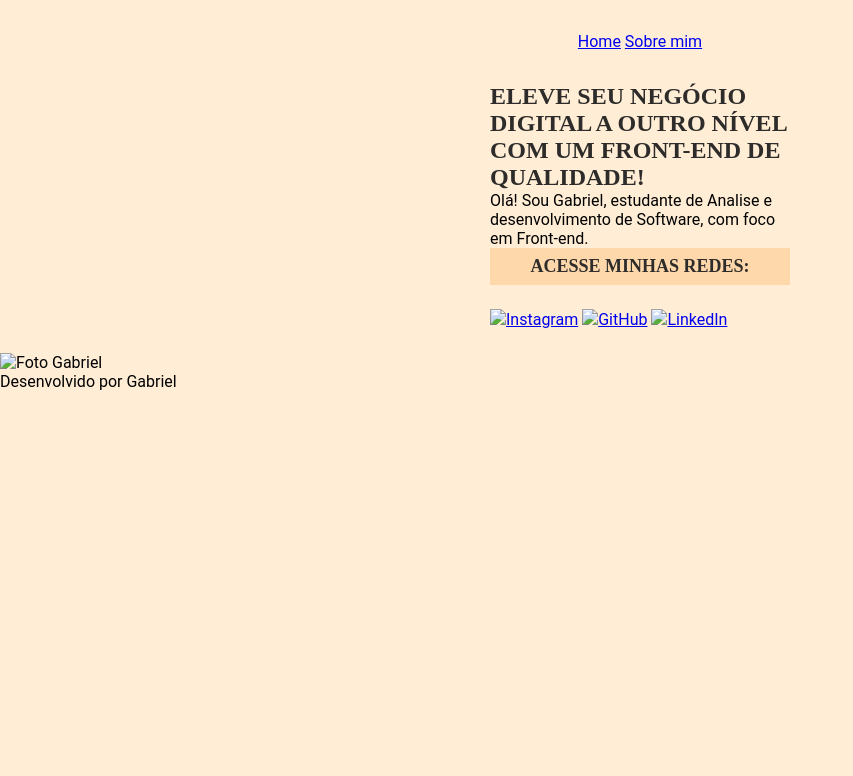
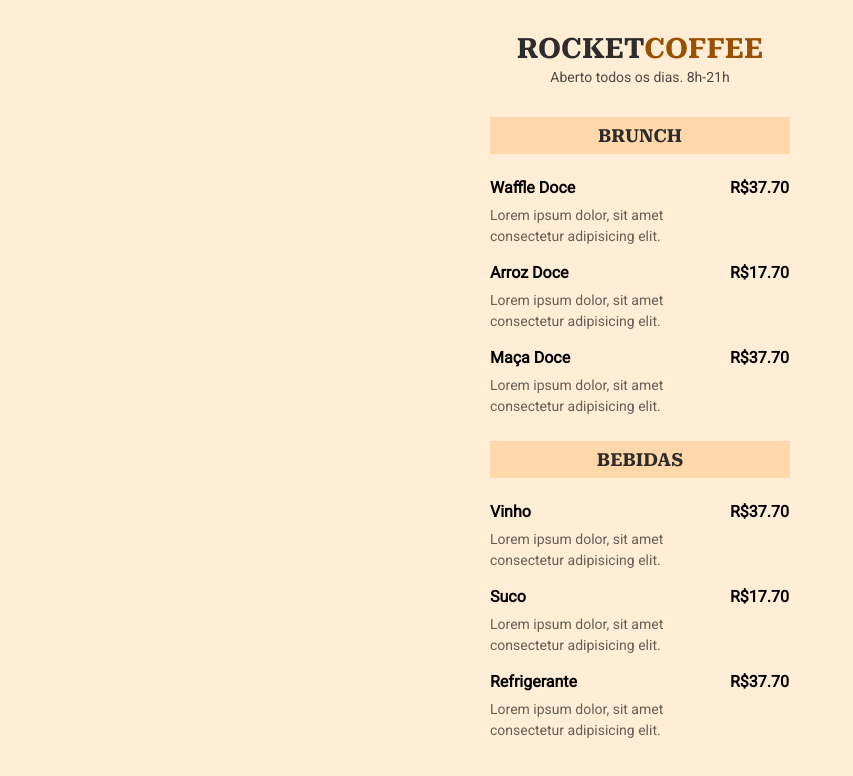
Before and after one commit to gbrsantossilva/maratona-explorer, a plain HTML site: page index.html in a window 1280 px wide. Shown: the whole page, without its empty margins (0-853 px from the left). Drawn offline with Linux system fonts and the light colour scheme; files that its build step writes are made by us from their sources.

Commit message:
Add files via upload

```diff
--- a/index.html
+++ b/index.html
@@ -1,43 +1,123 @@
 <!DOCTYPE html>
-    <html lang="pt">
+<html lang="pt-br">
   <head>
+    <link rel="preconnect" href="https://fonts.googleapis.com">
+    <link rel="preconnect" href="https://fonts.gstatic.com" crossorigin>
+    <link href="https://fonts.googleapis.com/css2?family=Roboto&family=Roboto+Serif:opsz,wght@8..144,700&display=swap" rel="stylesheet">
     <meta charset="UTF-8">
-        <meta http-equiv="X-UA-Compatible" content="IE=edge">
     <meta name="viewport" content="width=device-width, initial-scale=1.0">
-        <title>Portfolio</title>
-        <link rel="stylesheet" href="./styles/style.css">
+    <title>RocketCoffee</title>
+
+    <link rel="stylesheet" href="./style.css">
+
   </head>
+
   <body>
-            <header class="cabecalho">
-                <nav class="cabecalho__menu">
-                    <a class="cabecalho__menu__link" href="index.html">Home</a>
-                    <a class="cabecalho__menu__link" href="about.html">Sobre mim</a>
-                </nav>
+
+    <header>
+      <h1>Rocket<span>Coffee</span></h1>
+      <p>Aberto todos os dias. 8h-21h</p>
     </header>
 
-            <main class="apresentacao">
-                <section class="apresentacao__conteudo">
-                    <h1 class="apresentacao__conteudo__titulo">Eleve seu negócio digital a outro nível
-                    <strong class="titulo-destaque">com um Front-end de qualidade!</strong></h1>
+    <section>
+      <h2>Brunch</h2>
 
-                    <p class="apresentacao__conteudo__texto">Olá! Sou Gabriel, estudante de
-                    Analise e desenvolvimento de Software, com foco em Front-end.
+      <ul>
+        <li>
+          <div class="details">
+            <h3>Waffle Doce</h3>
+            <p class="description">
+              Lorem ipsum dolor, sit amet consectetur adipisicing elit.
             </p>
-
-                    <div class="apresentacao__links">
-                        <h2 class="apresentacao__links__subtitulo">Acesse minhas redes:</h2>
-                        <a class="apresentacao__links__botao" href="https://www.instagram.com/gabriel_ss18/"><img src="./assets/instagram.png">Instagram</a>
-                        <a class="apresentacao__links__botao" href="https://github.com/gbrsantossilva"><img src="./assets/github.png">GitHub</a>
-                        <a class="apresentacao__links__botao" href="https://www.linkedin.com/in/gabriel-dos-santos-silva-230573233/"><img src="./assets/linkedin.png">LinkedIn</a>
           </div>
 
+          <strong class="price">
+            R$37.70
+          </strong>
+
+        </li>
+
+        <li>
+          <div class="details">
+            <h3>Arroz Doce</h3>
+            <p class="description">
+              Lorem ipsum dolor, sit amet consectetur adipisicing elit.
+            </p>
+          </div>
+
+          <strong class="price">
+            R$17.70
+          </strong>
+
+        </li>
+
+        <li>
+          <div class="details">
+            <h3>Maça Doce</h3>
+            <p class="description">
+              Lorem ipsum dolor, sit amet consectetur adipisicing elit.
+            </p>
+          </div>
+
+          <strong class="price">
+            R$37.70
+          </strong>
+
+        </li>
+
+      </ul>
+
     </section>
-                <img class="apresentacao__foto" src="./assets/Gabriel.jfif"alt="Foto Gabriel">
-            </main>
 
-            <footer class="rodape">
-                <p>Desenvolvido por Gabriel</p>
-            </footer>
+    <section>
+      <h2>Bebidas</h2>
+
+      <ul>
+        <li>
+          <div class="details">
+            <h3>Vinho</h3>
+            <p class="description">
+              Lorem ipsum dolor, sit amet consectetur adipisicing elit.
+            </p>
+          </div>
+
+          <strong class="price">
+            R$37.70
+          </strong>
+
+        </li>
+
+        <li>
+          <div class="details">
+            <h3>Suco</h3>
+            <p class="description">
+              Lorem ipsum dolor, sit amet consectetur adipisicing elit.
+            </p>
+          </div>
+
+          <strong class="price">
+            R$17.70
+          </strong>
+
+        </li>
+
+        <li>
+          <div class="details">
+            <h3>Refrigerante</h3>
+            <p class="description">
+              Lorem ipsum dolor, sit amet consectetur adipisicing elit.
+            </p>
+          </div>
+
+          <strong class="price">
+            R$37.70
+          </strong>
+
+        </li>
+
+      </ul>
+
+    </section>
 
   </body>
 </html>
```
Lines whose indentation alone changed are shown as unchanged.
